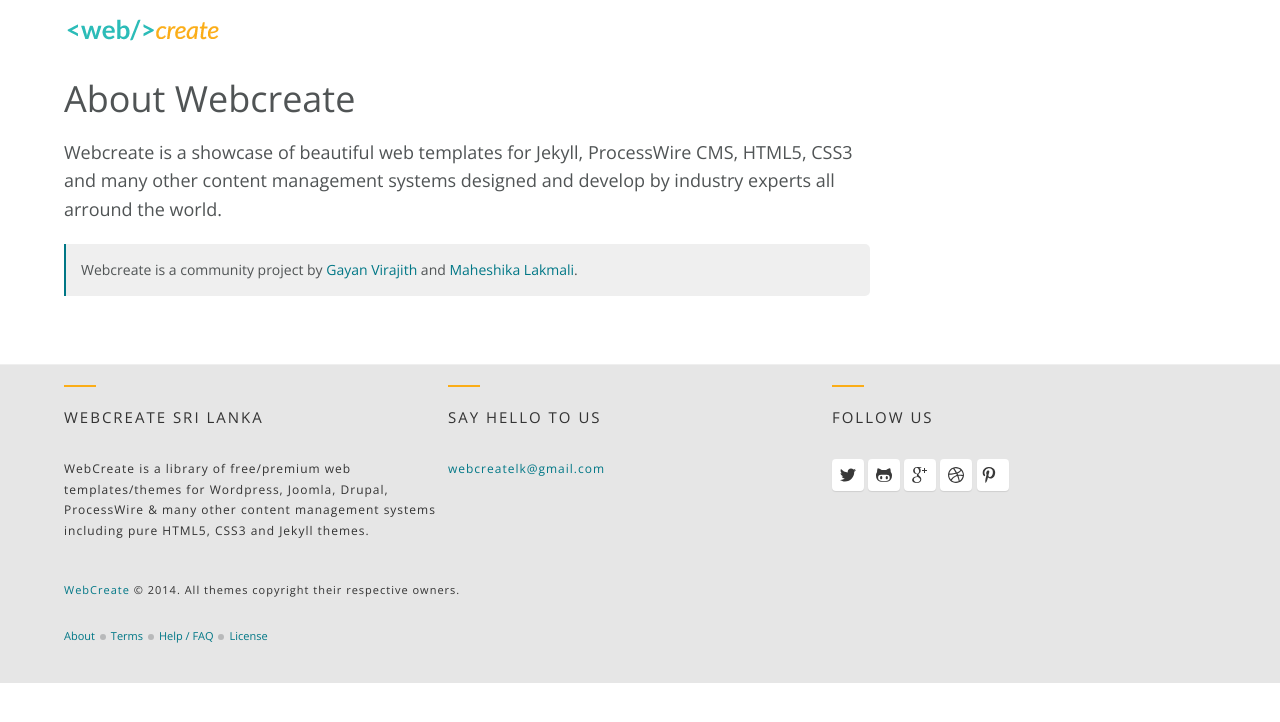
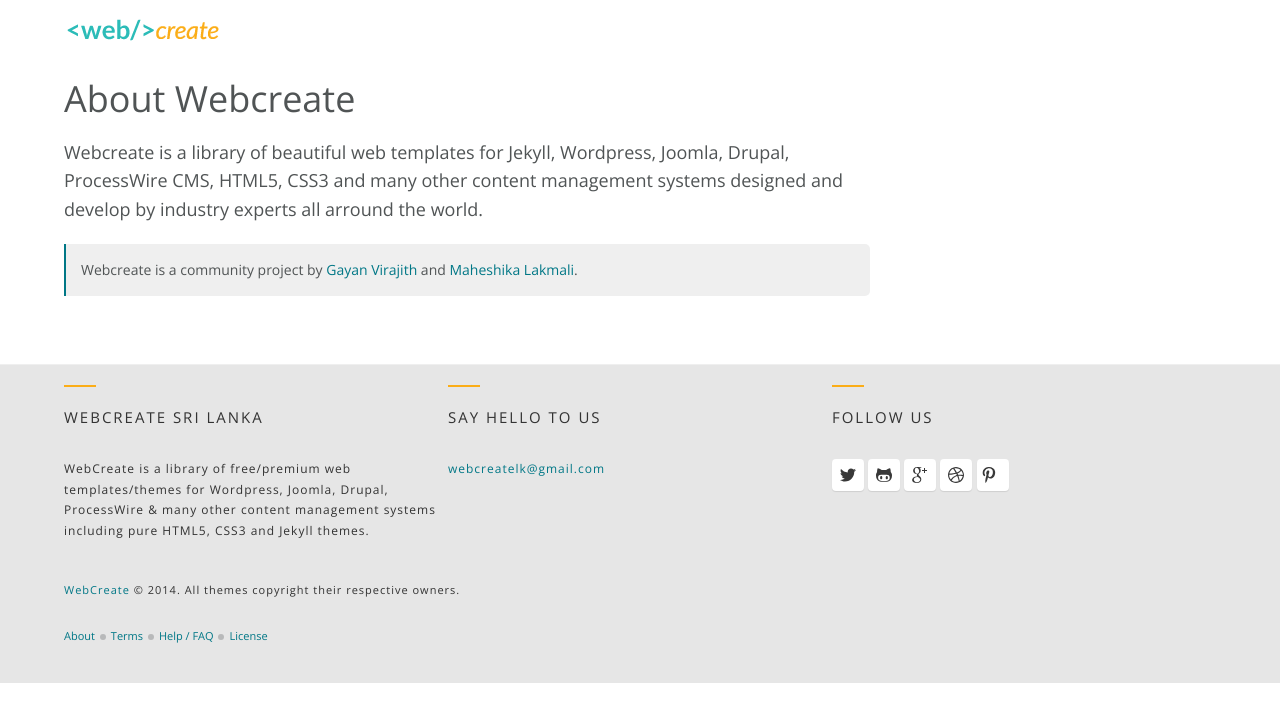
Before and after one commit to web-create/web-create.github.io, a Jekyll site: the page built from about.md, in a window 1280 px wide. Shown: the top 722 px of the page. Built offline with Jekyll 4.4.1, drawn with Linux system fonts in a browser that asks for light colours; nearby versions of some CDN libraries.

Commit message:
About us page content change

```diff
--- a/about.md
+++ b/about.md
@@ -4,7 +4,9 @@
 permalink: /about/
 ---
 
-Webcreate is a showcase of beautiful web templates for Jekyll, ProcessWire CMS, HTML5, CSS3 and many other content management systems designed and develop by industry experts all arround the world.
+Webcreate is a library of beautiful web templates for Jekyll, Wordpress, Joomla,
+Drupal, ProcessWire CMS, HTML5, CSS3 and many other content management systems
+designed and develop by industry experts all arround the world.
 
 > Webcreate is a community project by [Gayan Virajith][gayan] and [Maheshika Lakmali][maheshika].
 
```
